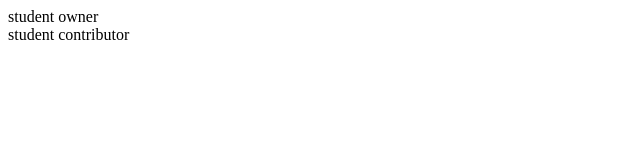
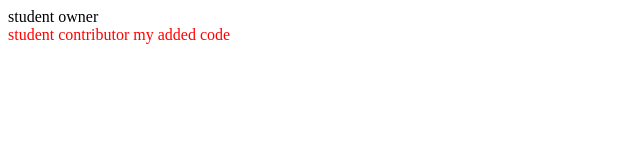
Before and after one commit to comradem/web_course, a plain HTML site: page static/html/ex1.html in a window 1280 px wide. Shown: the whole page, without its empty margins (0-640 px from the left). Drawn offline with Linux system fonts and the light colour scheme.

Commit message:
added contributer text

```diff
--- a/static/html/ex1.html
+++ b/static/html/ex1.html
@@ -8,6 +8,8 @@
 </head>
 <body>
     <div class="student-owner">student owner</div>
-    <div class="student-contributor">student contributor</div>
+    <div class="student-contributor">student contributor
+        my added code
+    </div>
 </body>
 </html>
--- a/static/styles/ex1.css
+++ b/static/styles/ex1.css
@@ -0,0 +1,4 @@
+.student-contributor {
+
+    color: red;
+}
```
